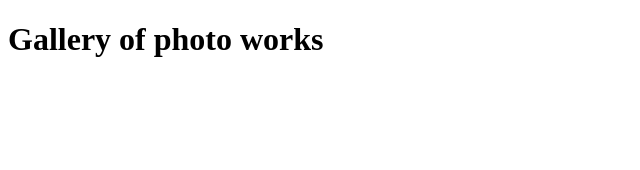
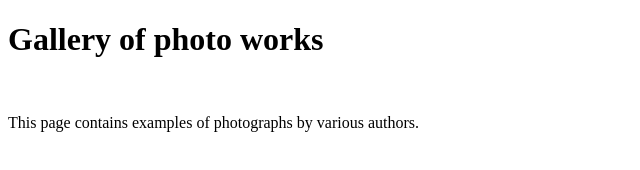
Before and after one commit to secret090/ITMO-WebDev-2023-Valeriy-Siluyanov, a plain HTML site: page index.html in a window 1280 px wide. Shown: the whole page, without its empty margins (0-640 px from the left). Drawn offline with Linux system fonts and the light colour scheme.

Commit message:
130320231149

```diff
--- a/index.html
+++ b/index.html
@@ -7,6 +7,7 @@
   <title>Simple site</title>
 </head>
 <body>
-  <h1>Gallery of photo works</h1>
+  <h1>Gallery of photo works</h1><br>
+  <p>This page contains examples of photographs by various authors.</p>
 </body>
 </html>
```
